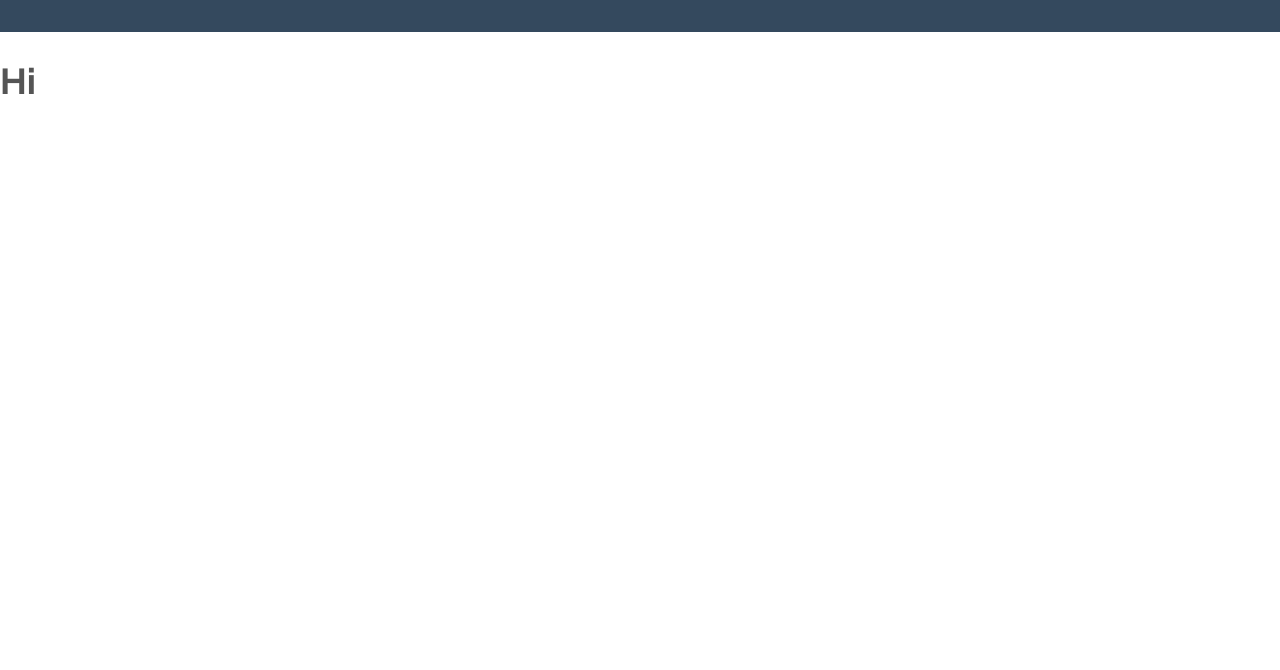
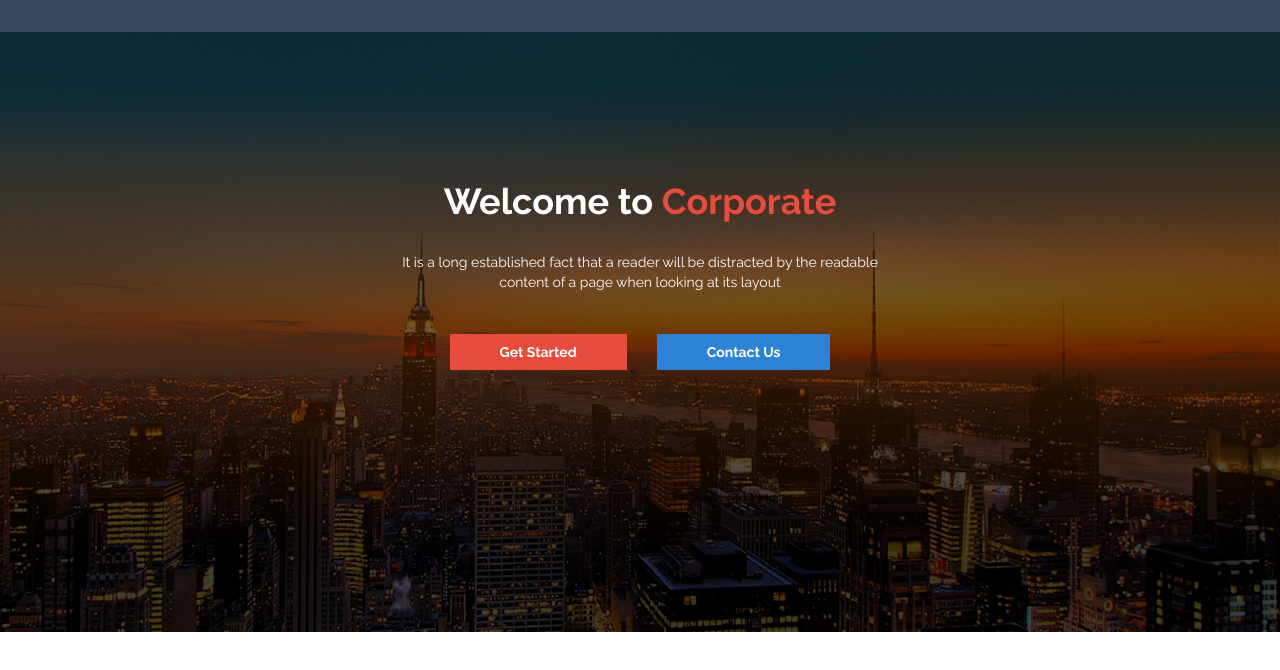
Before and after one commit to WilsonBenavides/corporate, a plain HTML site: page index.html in a window 1280 px wide. Shown: the part 80-750 px from the top of the page. Drawn offline with nearby package versions, Linux system fonts and the light colour scheme.

Commit message:
ep 18 Slider section part 1

```diff
--- a/css/reset.css
+++ b/css/reset.css
@@ -63,6 +63,14 @@ a:focus {
 	outline: 0;
 }
 
+a:hover {
+	text-decoration: none;
+}
+
+ol, ul {
+	margin-bottom: 0px;
+}
+
 ul {
 	list-style: none;
 }
--- a/index.html
+++ b/index.html
@@ -38,14 +38,20 @@
 
 	<section class="slider">
 		<ul class="slider-carousel" id="slider-carousel">
-			<li>
-				<h1>Hi</h1>
+			<li class="img1">
+				<h1>Welcome to <span class="primary">Corporate</span></h1>
+				<p>It is a long established fact that a reader will be distracted by the readable<br /> content of a page when looking at its layout</p>
+				<a href="#" class="primary-bg">Get Started</a><a href="#" class="secondary-sky-blue-bg">Contact Us</a>
 			</li>
-			<li>
-				<h1>Hi</h1>
+			<li class="img1">
+				<h1>Welcome to <span class="primary">Corporate</span></h1>
+				<p>It is a long established fact that a reader will be distracted by the readable<br /> content of a page when looking at its layout</p>
+				<a href="#" class="primary-bg">Get Started</a><a href="#" class="secondary-sky-blue-bg">Contact Us</a>
 			</li>
-			<li>
-				<h1>Hi</h1>
+			<li class="img1">
+				<h1>Welcome to <span class="primary">Corporate</span></h1>
+				<p>It is a long established fact that a reader will be distracted by the readable<br /> content of a page when looking at its layout</p>
+				<a href="#" class="primary-bg">Get Started</a><a href="#" class="secondary-sky-blue-bg">Contact Us</a>
 			</li>
 		</ul>
 	</section>
--- a/style.css
+++ b/style.css
@@ -29,3 +29,39 @@ header nav ul li a:hover, header nav ul li a:focus {
 	color: #e74c3c;
 	text-decoration: none;
 }
+
+/*				Slider section */
+
+.slider, .slider ul, .slider ul li {
+	height: 600px;
+	width: 100%;
+	text-align: center;
+	color: #fff;
+}
+
+.slider ul li h1 {
+	margin-top: 150px;
+	margin-bottom: 30px;
+	color: #fff;
+}
+
+.slider ul li p {
+	margin-bottom: 50px;
+}
+
+.slider ul li a {
+	padding: 10px 50px;
+	margin-right: 30px;
+	color: #fff;
+	font-weight: bold;
+}
+
+.slider ul li a:last-child {
+	margin-right: 0px;
+
+}
+
+.img1 {
+	background:url(img/slider/slider1.png);
+	background-size: 100% 100%;
+}
```
